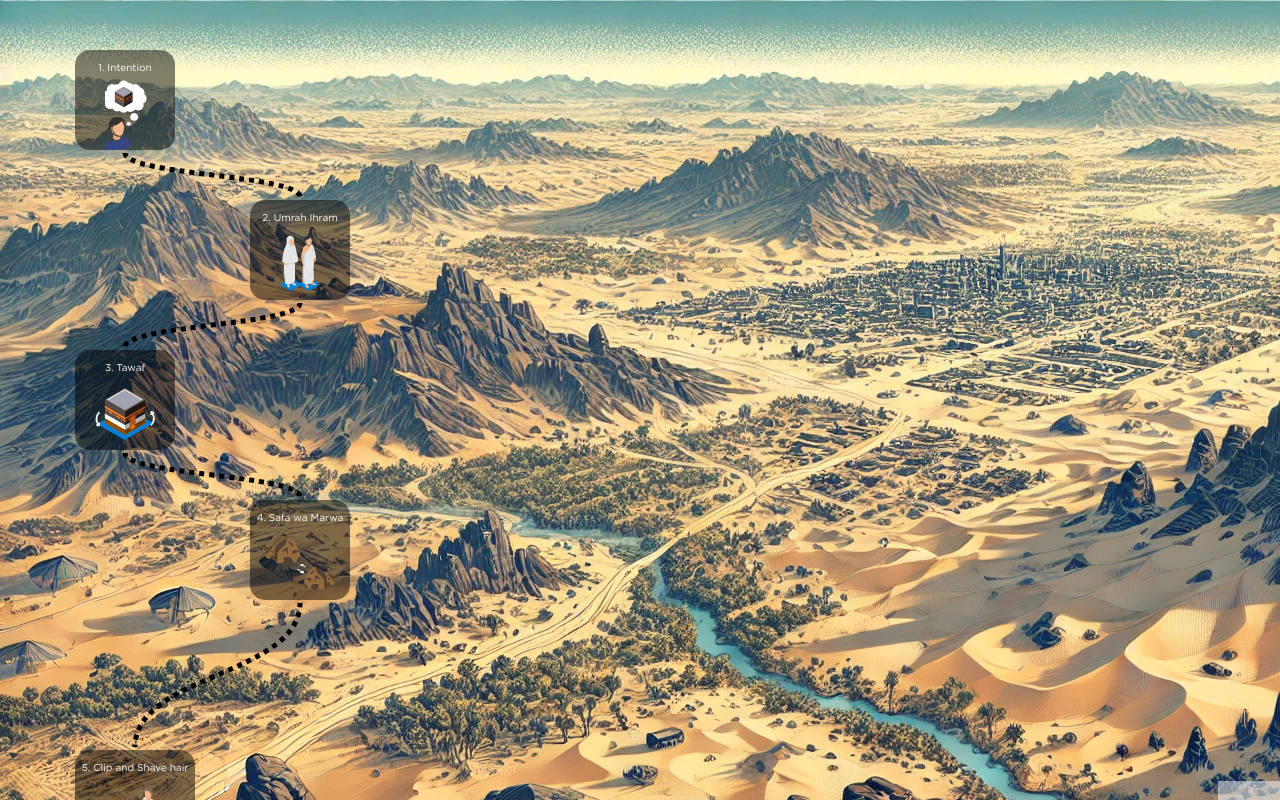
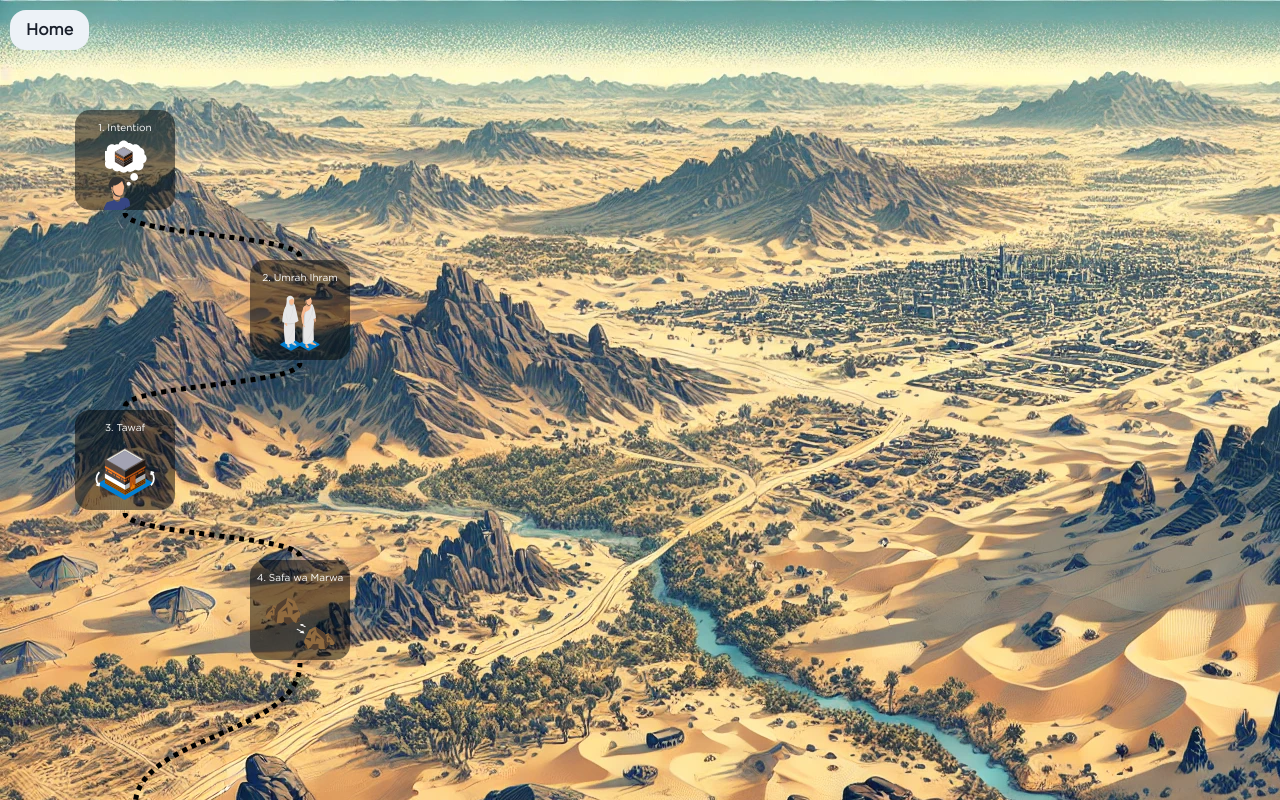
Before and after one commit to yersultan-ibn/hajj-jannah, a Next.js app: page /hajj in a window 1280 px wide. Built offline with nearby package versions, Linux system fonts and the light colour scheme; no server answers.

Commit message:
style btn

```diff
--- a/src/modules/hajj/HajjContent.tsx
+++ b/src/modules/hajj/HajjContent.tsx
@@ -3,6 +3,8 @@ import { ReactFlow } from "@xyflow/react";
 import { CustomNode } from "../umra/CustomNode";
 
 import "@xyflow/react/dist/style.css";
+import { Button } from "@chakra-ui/react";
+import Link from "next/link";
 
 const root = {
   background: "url('./bg-1.webp')",
@@ -295,6 +297,9 @@ export const HajjContent = () => {
   const nodeTypes = useMemo(() => ({ custom: CustomNode }), []);
   return (
     <div style={root}>
+      <Button style={{margin: 10}}>
+        <Link href="/">Home</Link>
+      </Button>
       <div style={{ width: "100vw", height: "100vh" }}>
         <ReactFlow
           nodes={initialNodes}
--- a/src/modules/umra/UmraContent.tsx
+++ b/src/modules/umra/UmraContent.tsx
@@ -3,6 +3,8 @@ import { ReactFlow } from "@xyflow/react";
 import { CustomNode } from "./CustomNode";
 
 import "@xyflow/react/dist/style.css";
+import { Button } from "@chakra-ui/react";
+import Link from "next/link";
 
 const root = {
   background: "url('./bg-1.webp')",
@@ -95,6 +97,9 @@ export const UmraContent = () => {
   const nodeTypes = useMemo(() => ({ custom: CustomNode }), []);
   return (
     <div style={root}>
+ <Button style={{margin: 10}}>
+        <Link href="/">Home</Link>
+      </Button>
       <div style={{ width: "100vw", height: "100vh" }}>
         <ReactFlow
           nodes={initialNodes}
```
